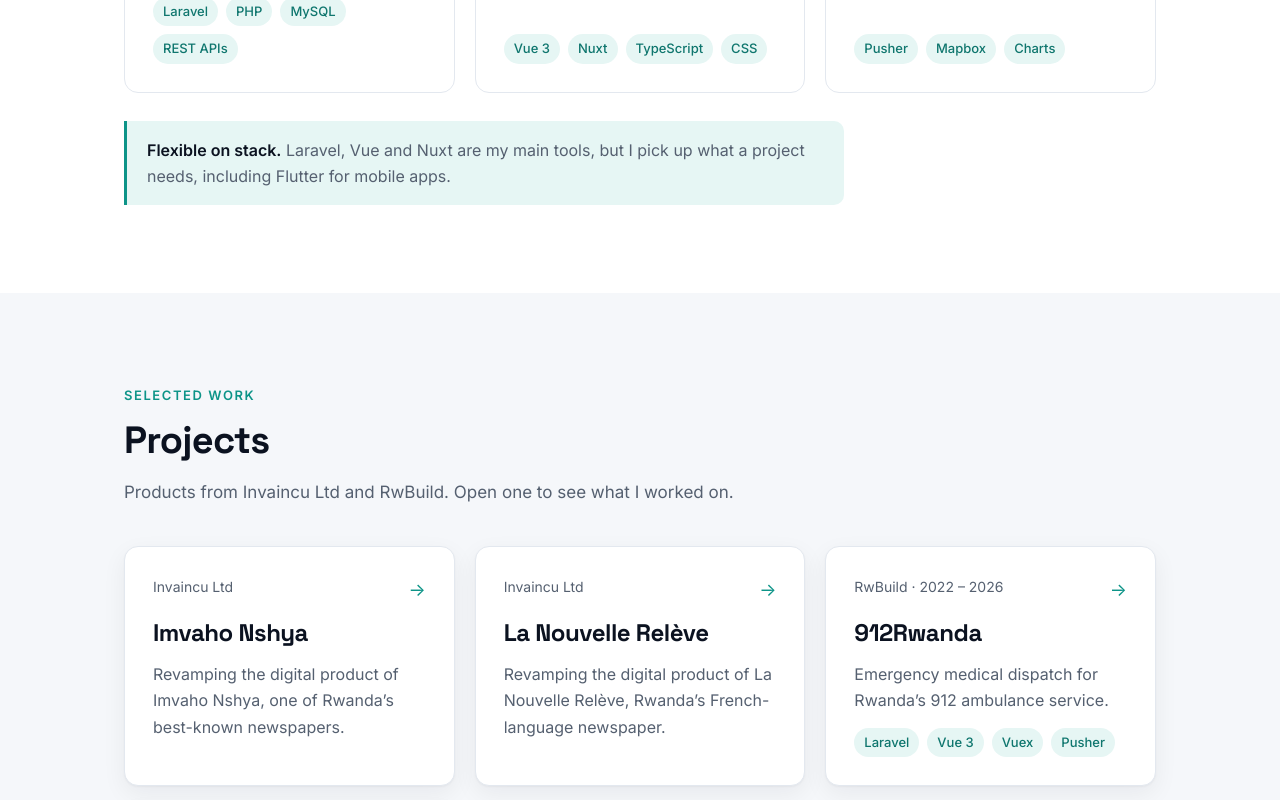
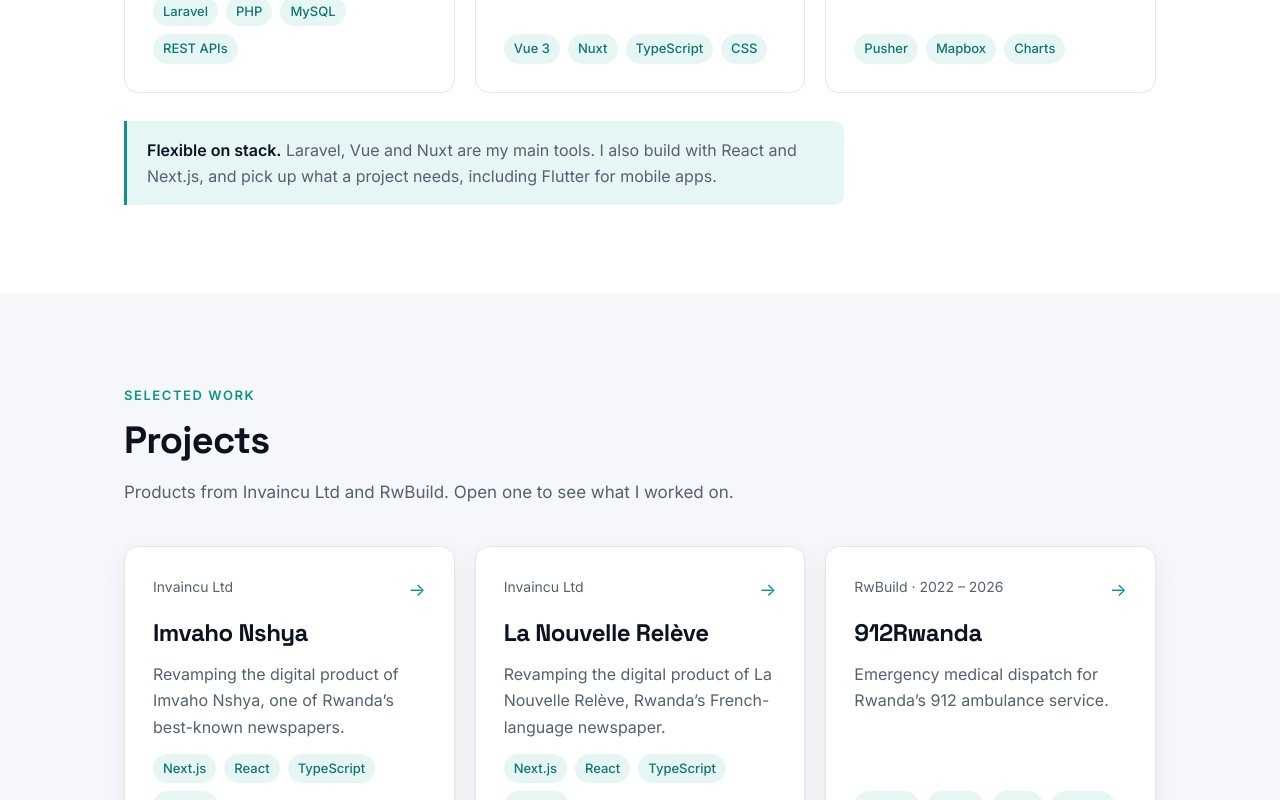
Before and after one commit to baghor/blog, a Nuxt app: page / in a window 1280 px wide. Shown: the part 1760-2560 px from the top of the page. Built offline with nearby package versions, Linux system fonts and the light colour scheme.

Commit message:
feat: refactoring: add Next.js and Laravel stack to RPC projects

```diff
--- a/app/data/projects.ts
+++ b/app/data/projects.ts
@@ -25,11 +25,13 @@ export const projects: Project[] = [
     tagline: 'Revamping the digital product of Imvaho Nshya, one of Rwanda’s best-known newspapers.',
     company: 'Invaincu Ltd',
     role: 'Founder & CEO',
+    stack: ['Next.js', 'React', 'TypeScript', 'Laravel'],
     summary:
       'Invaincu Ltd won the opportunity to revamp the whole Imvaho Nshya product and signed a working contract with Rwanda Printing Company (RPC), the organisation that manages the newspaper.',
     highlights: [
       'Won the revamp of the full Imvaho Nshya product, under a working contract with Rwanda Printing Company (RPC).',
       'Lead the project for Invaincu Ltd, from planning the new product to delivering it.',
+      'A Next.js and TypeScript frontend on a Laravel API.',
       'Focus on what Invaincu stands for: a fast, robust platform that readers and the newsroom can rely on.',
     ],
     url: 'https://imvahonshya.co.rw/',
@@ -40,11 +42,13 @@ export const projects: Project[] = [
     tagline: 'Revamping the digital product of La Nouvelle Relève, Rwanda’s French-language newspaper.',
     company: 'Invaincu Ltd',
     role: 'Founder & CEO',
+    stack: ['Next.js', 'React', 'TypeScript', 'Laravel'],
     summary:
       'Alongside Imvaho Nshya, Invaincu Ltd is revamping the whole La Nouvelle Relève product, under the same working contract with Rwanda Printing Company (RPC).',
     highlights: [
       'Won the revamp of the full La Nouvelle Relève product, under a working contract with Rwanda Printing Company (RPC).',
       'Lead the project for Invaincu Ltd, from planning the new product to delivering it.',
+      'A Next.js and TypeScript frontend on a Laravel API.',
       'Focus on a fast, robust platform that readers and the newsroom can rely on.',
     ],
     url: 'https://lanouvellereleve.co.rw/',
--- a/app/pages/index.vue
+++ b/app/pages/index.vue
@@ -68,8 +68,8 @@
         </div>
 
         <p class="flexible">
-          <strong>Flexible on stack.</strong> Laravel, Vue and Nuxt are my main tools, but I pick up what a project
-          needs, including Flutter for mobile apps.
+          <strong>Flexible on stack.</strong> Laravel, Vue and Nuxt are my main tools. I also build with React and
+          Next.js, and pick up what a project needs, including Flutter for mobile apps.
         </p>
       </div>
     </section>
```
